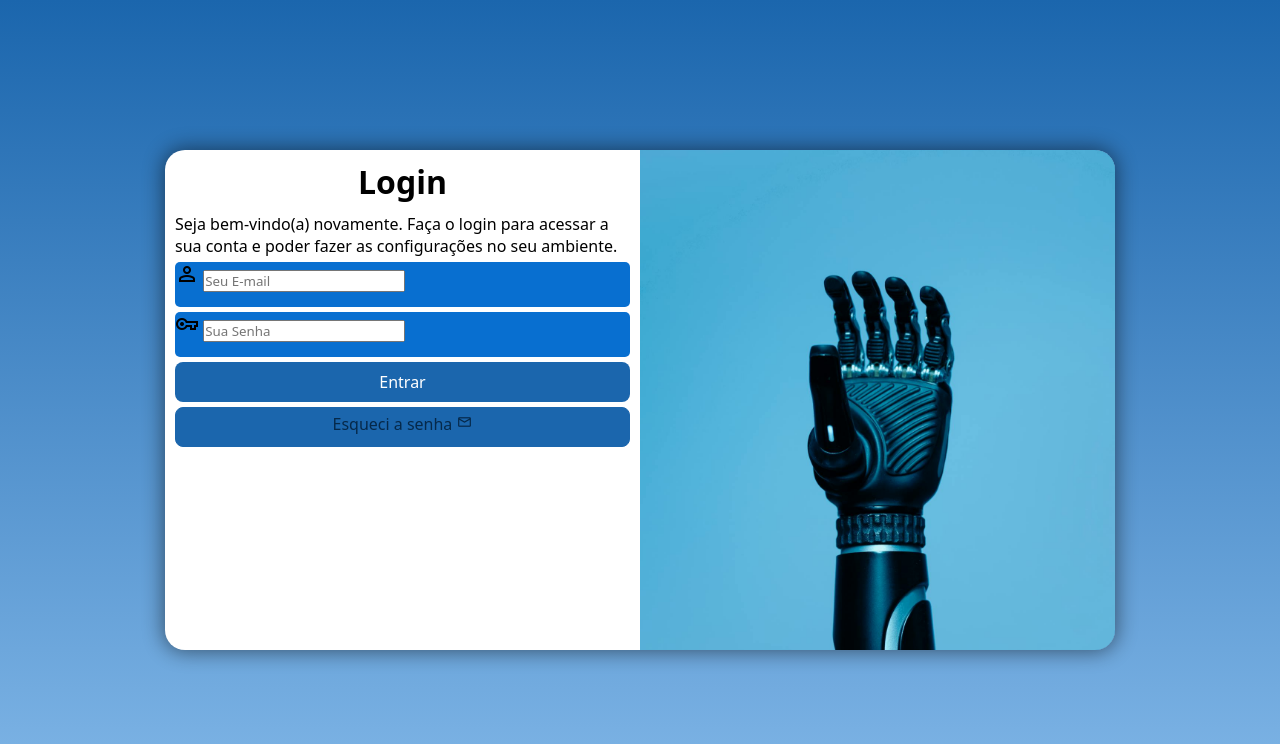
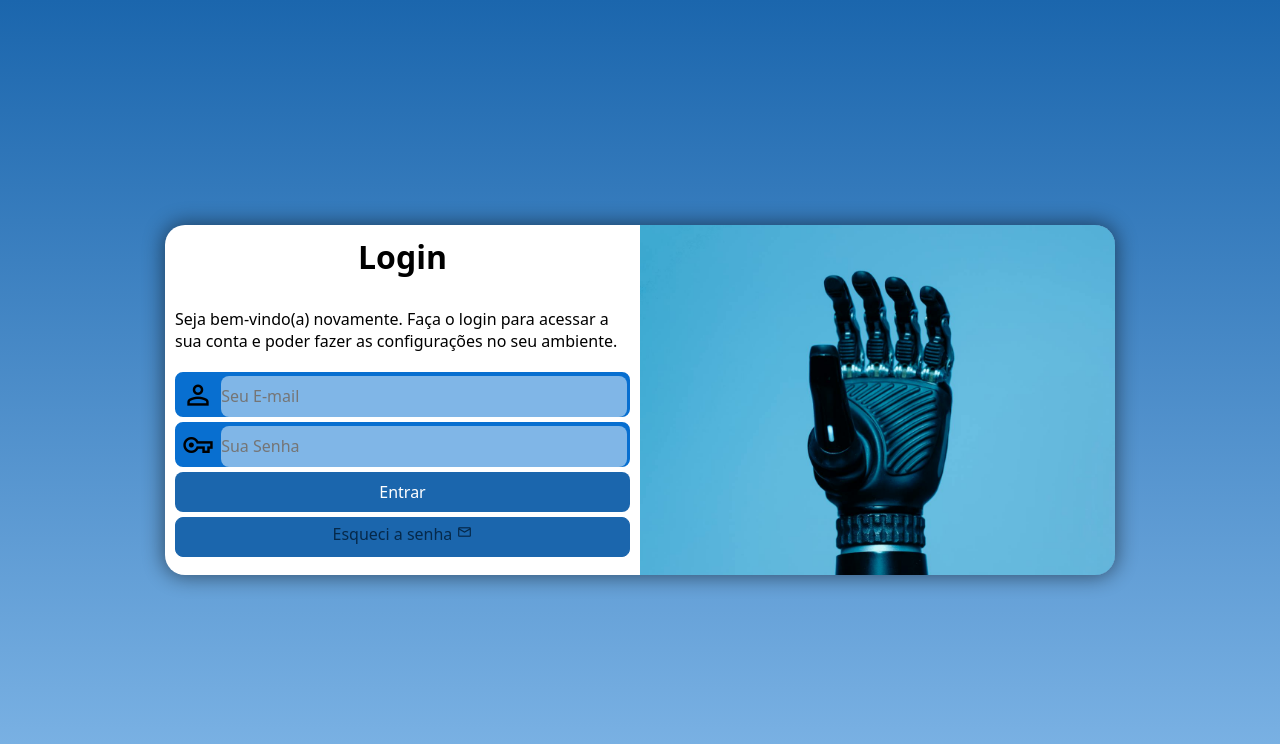
Before and after one commit to LincolnDF/projeto-login, a plain HTML site: page index.html in a window 1280 px wide. Drawn offline with nearby package versions, Linux system fonts and the light colour scheme.

Commit message:
finalizando o projeto

```diff
--- a/estilos/media-query.css
+++ b/estilos/media-query.css
@@ -19,6 +19,7 @@ Grandes telas - acima de 1200px
 
     section#login {
         width: 90vw;
+        height: 320px;
     }
 
     section#login > div#imagem {
@@ -37,6 +38,10 @@ Grandes telas - acima de 1200px
     }
 }
 
+
+/* ---------------------------------------- */
+
+
 @media screen and (min-width: 992px) {
 
     main {
@@ -45,6 +50,7 @@ Grandes telas - acima de 1200px
 
     section#login {
         width: 950px;
+        height: 350px;
     }
 
     section#login > div#imagem {
@@ -61,6 +67,7 @@ Grandes telas - acima de 1200px
 
     div#formulario > p {
         font-size: 1em;
+        margin: 20px 0px;
     }
 
     div#formulario > h1 {
--- a/estilos/style.css
+++ b/estilos/style.css
@@ -70,15 +70,39 @@ div#formulario > p {
 form > div.campo {
     display: block;
     background-color:#086fd0;
+    border: 2px solid #086fd0;
     width: 100%;
     height: 45px;
-    border-radius: 5px;
+    border-radius: 8px;
     margin: 5px 0px;
 
 }
 
 div.campo > label {
     display: none;
+}
+
+div.campo > span {
+    color: black;
+    font-size: 2em;
+    width: 40px;
+    padding: 5px;
+}
+
+div.campo > input {
+    background-color: #80b6e7;
+    font-size: 1em;
+    width: calc(100% - 45px);
+
+    height: 100%;
+    border: 0px;
+    border-radius: 8px;
+    transform: translateY(-9px);
+}
+
+div.campo > input:focus-within {
+    background-color: white;
+
 }
 
 form > input[type=submit] {
@@ -95,8 +119,9 @@ form > input[type=submit] {
 
 form > input[type=submit]:hover {
     background-color: #80b6e7;
+
+    transition: scale, .2s ;
     transform: scale(95%);
-    transition: scale, .2s ;
 }
 
 form > a.botao {
--- a/index.html
+++ b/index.html
@@ -24,7 +24,7 @@
                     <div class="campo">
                         <span class="material-symbols-outlined">person</span>
 
-                        <input type="email" name="email" id="ilogin" placeholder="Seu E-mail" autocomplete="email" required maxlength="30">
+                        <input type="email" name="email" id="ilogin" placeholder="Seu E-mail" autocomplete="email" required maxlength="50">
 
                         <label for="ilogin">Login</label>
 
```
